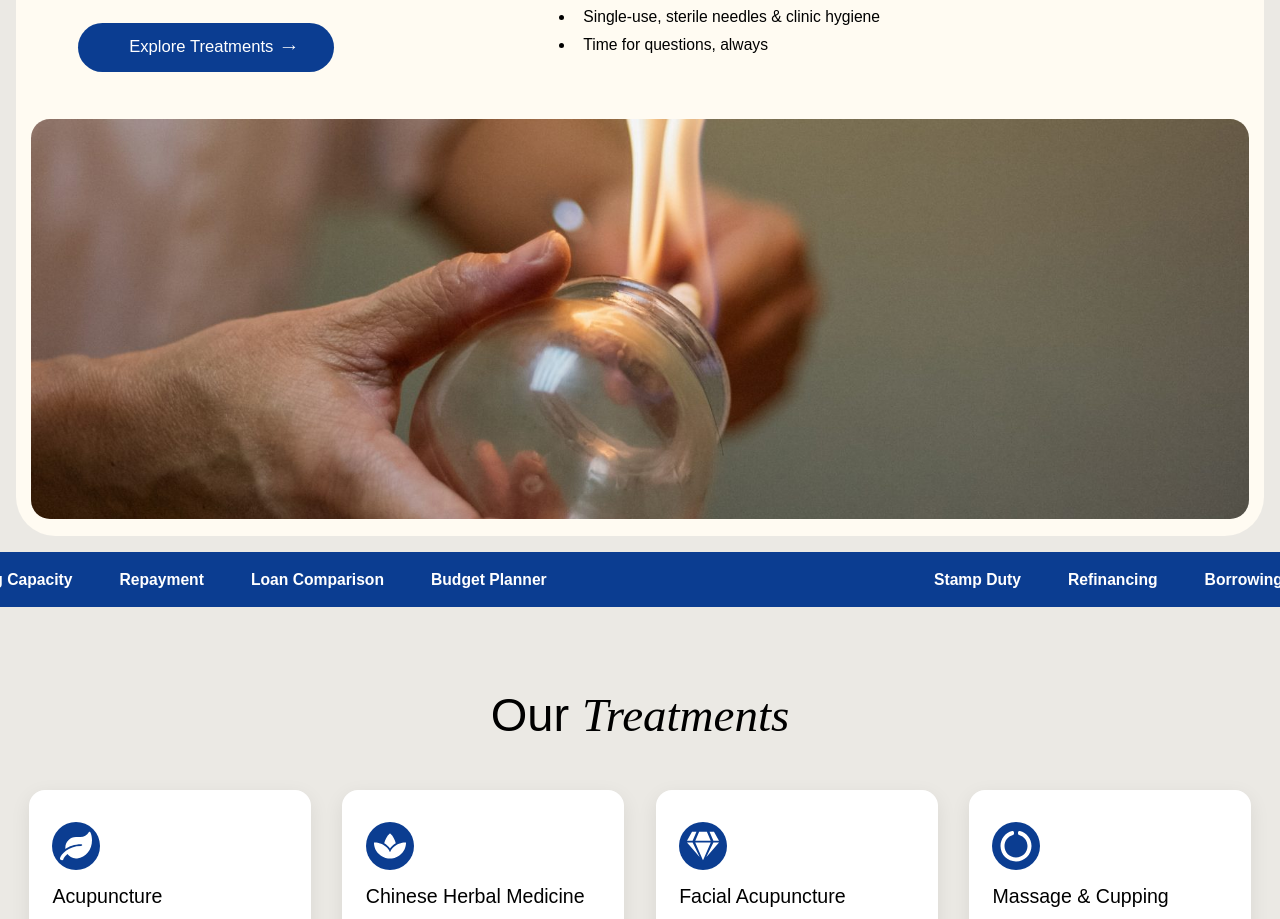
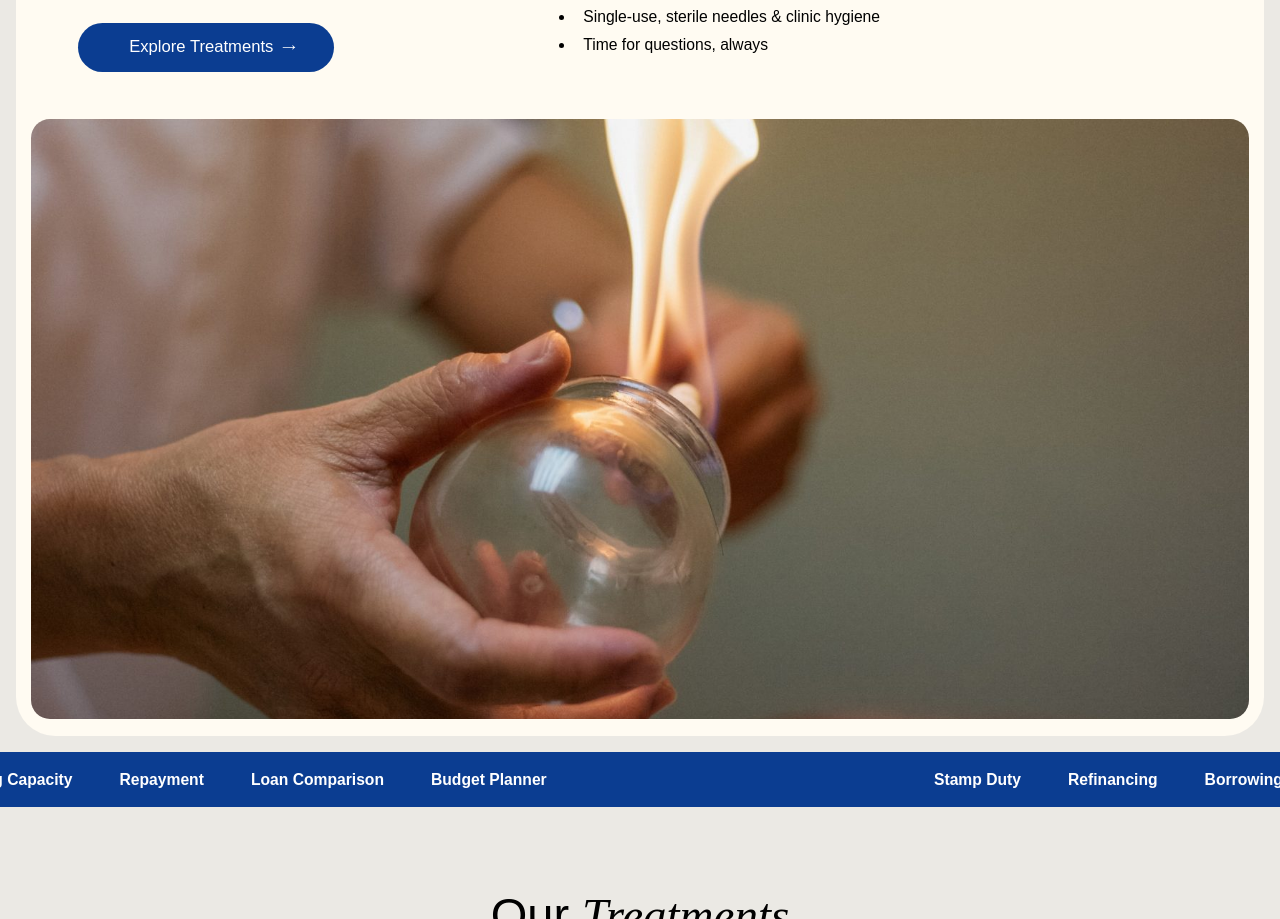
Before and after one commit to dibyawebtuned/acupuncture, a Next.js app: page / in a window 1280 px wide. Shown: the part 3009-3928 px from the top of the page. Built offline with nearby package versions, Linux system fonts and the light colour scheme; a web font is replaced by a local one.

Commit message:
Clarity Before Care

```diff
--- a/src/component/ClarityBeforeCare.js
+++ b/src/component/ClarityBeforeCare.js
@@ -57,13 +57,18 @@ const ClarityBeforeCare = () => {
                                 </div>
 
                                 {/* Card Image */}
-                                <div className="header84_image-wrapper" style={{ position: "relative", width: "100%", height: "400px" }}>
+                                {/* <div className="header84_image-wrapper" style={{ position: "relative", width: "100%", height: "600px" }}>
                                     <Image
                                         src="/assets/img/clarity.jpg"
                                         alt="Clarity Before Care Visual"
                                         fill
                                         style={{ objectFit: "cover" }}
                                     />
+                                </div> */}
+
+                                <div className="header84_image-wrapper relative w-full h-[300px] md:h-[600px] sm:h-[600px]">
+                                    <Image src="/assets/img/clarity.jpg" alt="Clarity" fill className="object-cover" />
+                                    {/* <div className="absolute inset-0 bg-black/40"></div>  */}
                                 </div>
                             </div>
                         </div>
```
